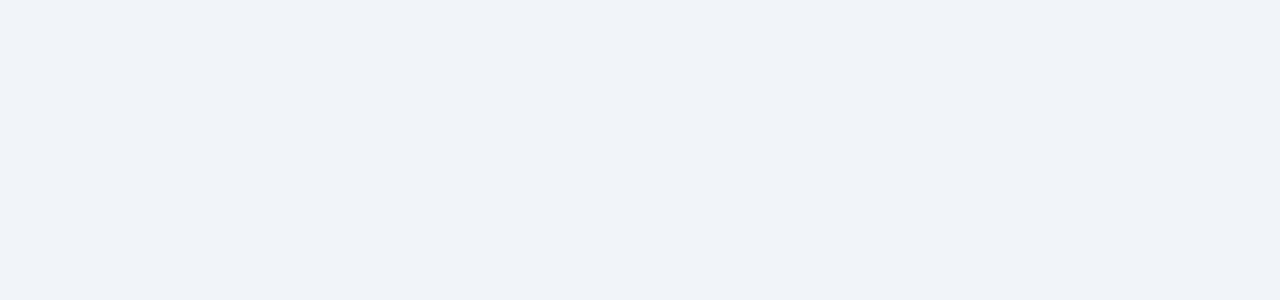
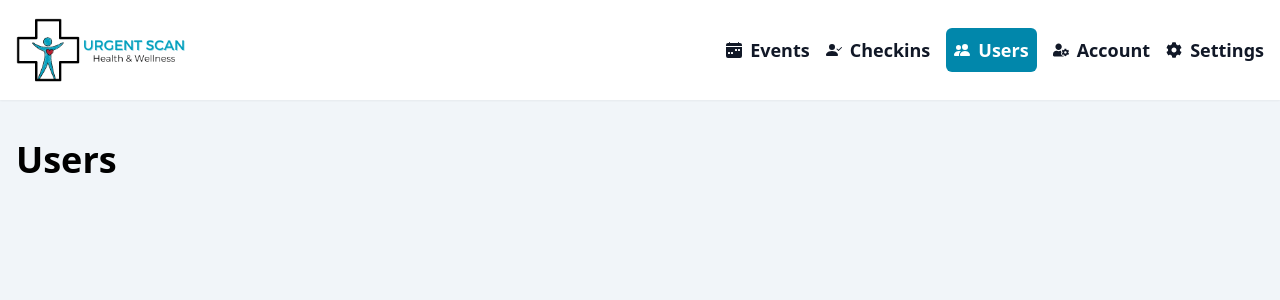
Before and after one commit to cesarsgdev/urgent-scan-checkin, a React (Create React App) app in the folder client/: page /admin/users in a window 1280 px wide. Before the commit this address had no page. Shown: the top 300 px of the page. Built offline with nearby package versions, Linux system fonts and the light colour scheme; sample sign-in values are in the browser's storage.

Commit message:
Added new menu elements to nav. Added Users page and users route.

```diff
--- a/client/src/App.js
+++ b/client/src/App.js
@@ -5,6 +5,7 @@ import Checkins from "./pages/Checkins";
 import Welcome from "./pages/Welcome";
 import Login from "./pages/Login";
 import IndexGuest from "./pages/IndexGuest";
+import Users from "./pages/Users";
 
 function App() {
   return (
@@ -17,6 +18,7 @@ function App() {
             <Route index element={<Welcome />}></Route>
             <Route path="/admin/events" element={<Events />}></Route>
             <Route path="/admin/checkins" element={<Checkins />}></Route>
+            <Route path="/admin/users" element={<Users />}></Route>
           </Route>
         </Routes>
       </BrowserRouter>
--- a/client/src/components/layout/nav/Nav.js
+++ b/client/src/components/layout/nav/Nav.js
@@ -62,7 +62,20 @@ const Nav = ({ mobileMenuStatus, setMobileMenuStatus }) => {
               Users
             </NavLink>
           </li>
-
+          <li>
+            <NavLink
+              onClick={() => {
+                setMobileMenuStatus(!mobileMenuStatus);
+              }}
+              className={({ isActive }) =>
+                isActive ? `activeLink` : "notActive"
+              }
+              to="/admin/account"
+            >
+              <FaUserCog className="text-[16px]" />
+              Account
+            </NavLink>
+          </li>
           <li>
             <NavLink
               onClick={() => {
@@ -77,20 +90,6 @@ const Nav = ({ mobileMenuStatus, setMobileMenuStatus }) => {
               Settings
             </NavLink>
           </li>
-          <li>
-            <NavLink
-              onClick={() => {
-                setMobileMenuStatus(!mobileMenuStatus);
-              }}
-              className={({ isActive }) =>
-                isActive ? `activeLink` : "notActive"
-              }
-              to="/admin/account"
-            >
-              <FaUserCog className="text-[16px]" />
-              Account
-            </NavLink>
-          </li>
         </ul>
       </nav>
     </>
--- a/client/src/lists/events/EventItem.js
+++ b/client/src/lists/events/EventItem.js
@@ -12,7 +12,7 @@ const EventItem = ({ event }) => {
       key={event._id}
     >
       <button
-        className="absolute top-2 right-0 text-gray-400 md:top-[calc(50%-14px)] text-aqua-100"
+        className="absolute top-2 right-0 md:top-[calc(50%-14px)] text-aqua-100"
         onClick={handleSubMenu}
         onBlur={() => {
           setSubMenu(false);
--- /dev/null
+++ b/client/src/pages/Users.js
@@ -0,0 +1,13 @@
+const Users = () => {
+  return (
+    <>
+      <section className="flex flex-col gap-8 container m-auto px-4 py-10">
+        <div className="header flex justify-between items-center">
+          <h1 className=" text-4xl font-bold">Users</h1>
+        </div>
+      </section>
+    </>
+  );
+};
+
+export default Users;
```
